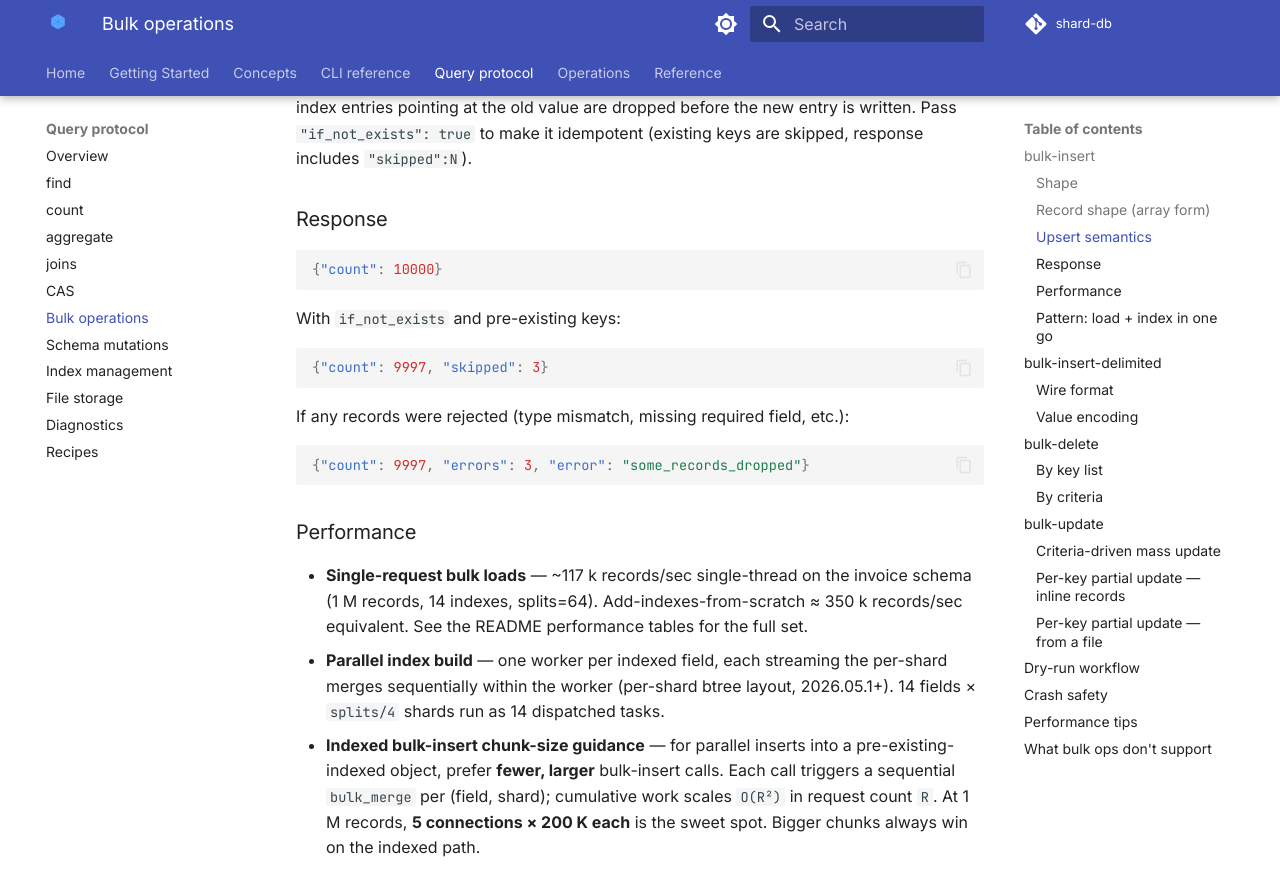
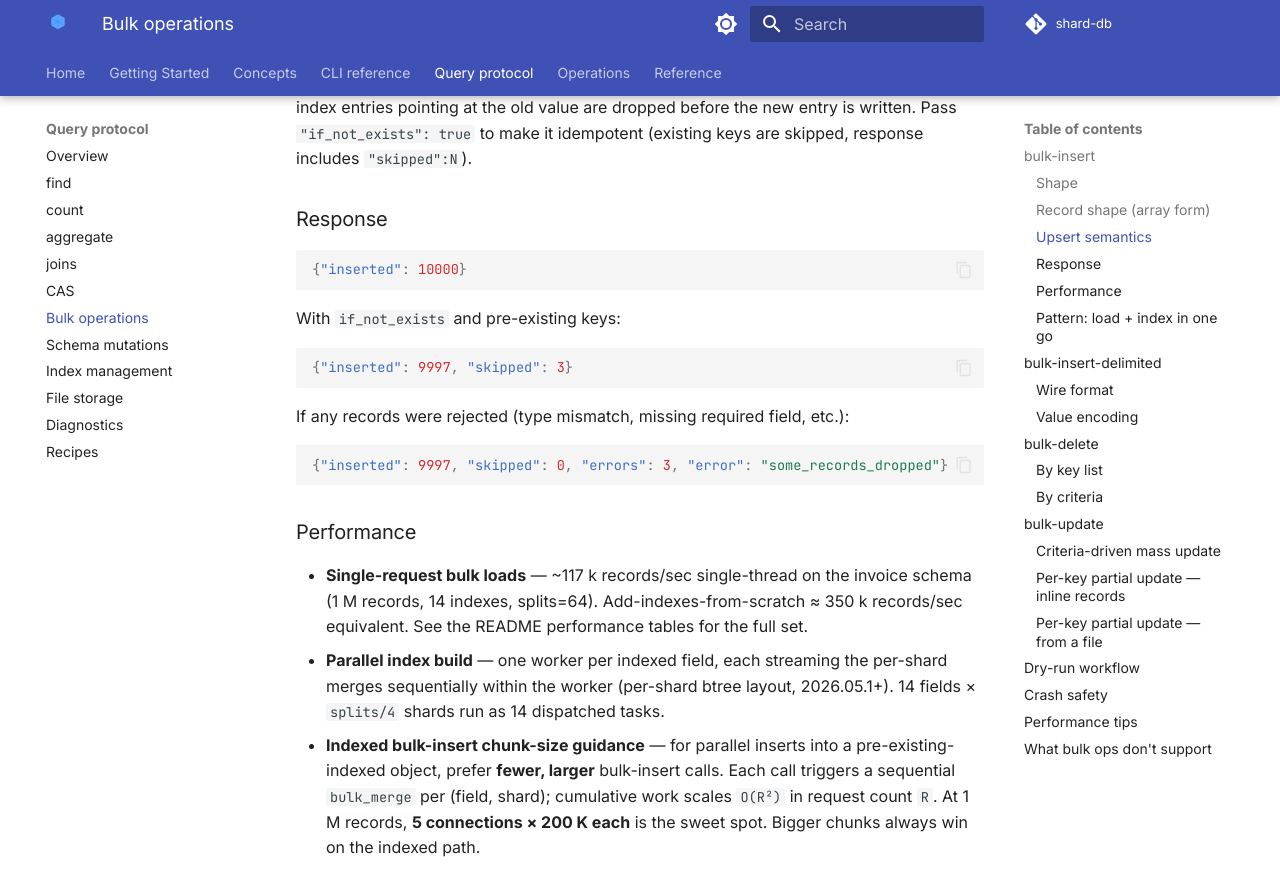
Before and after one commit to sayyiditow/shard-db, an MkDocs documentation site: the page built from docs/query-protocol/bulk.md, in a window 1280 px wide and 900 px high, scrolled down 1370 px. Shown: the top 896 px of the window. Built offline with MkDocs 1.6.1 and Material for MkDocs 9.7.7, drawn with Linux system fonts in a browser that asks for light colours; comment, search, counter and statistics services are not loaded.

Commit message:
break: bulk-insert clean response uses "inserted" not "count"
bulk-insert (and bulk-insert-delimited) had a self-inconsistent
response: the CAS path emitted {"inserted":N,"skipped":M} but the
clean/no-skips path emitted {"count":N} — same data, different field
name across paths. The "count" name was a backward-compat carve-out
that has lasted across years of versions.

Now consistent across all three shapes:
  Clean:       {"inserted":N}
  With skips:  {"inserted":N,"skipped":M}
  With errors: {"inserted":N,"skipped":M,"errors":P,"error":"..."}

The field "count" only ever appears in `count` and `size`/`recount`
admin responses; for write modes "inserted"/"updated"/"deleted"
were already standard.

test-bulk-cas: assertion that depended on the absence of `"inserted"`
in the clean response (which is now precisely what's there) flipped
to a positive assertion on the new field. 33/33 scripts pass.

Doc updates in bulk.md (response examples) and changelog.

Co-Authored-By: Claude Opus 4.7 (1M context) <noreply@anthropic.com>

````diff
--- a/docs/query-protocol/bulk.md
+++ b/docs/query-protocol/bulk.md
@@ -58,17 +58,17 @@ File content is the same JSON (either shape — one big object or one big array,
 ### Response
 
 ```json
-{"count": 10000}
+{"inserted": 10000}
 ```
 
 With `if_not_exists` and pre-existing keys:
 ```json
-{"count": 9997, "skipped": 3}
+{"inserted": 9997, "skipped": 3}
 ```
 
 If any records were rejected (type mismatch, missing required field, etc.):
 ```json
-{"count": 9997, "errors": 3, "error": "some_records_dropped"}
+{"inserted": 9997, "skipped": 0, "errors": 3, "error": "some_records_dropped"}
 ```
 
 ### Performance
````
Also changed, not shown: docs/reference/changelog.md (+1 -0 lines), 2 other files.
